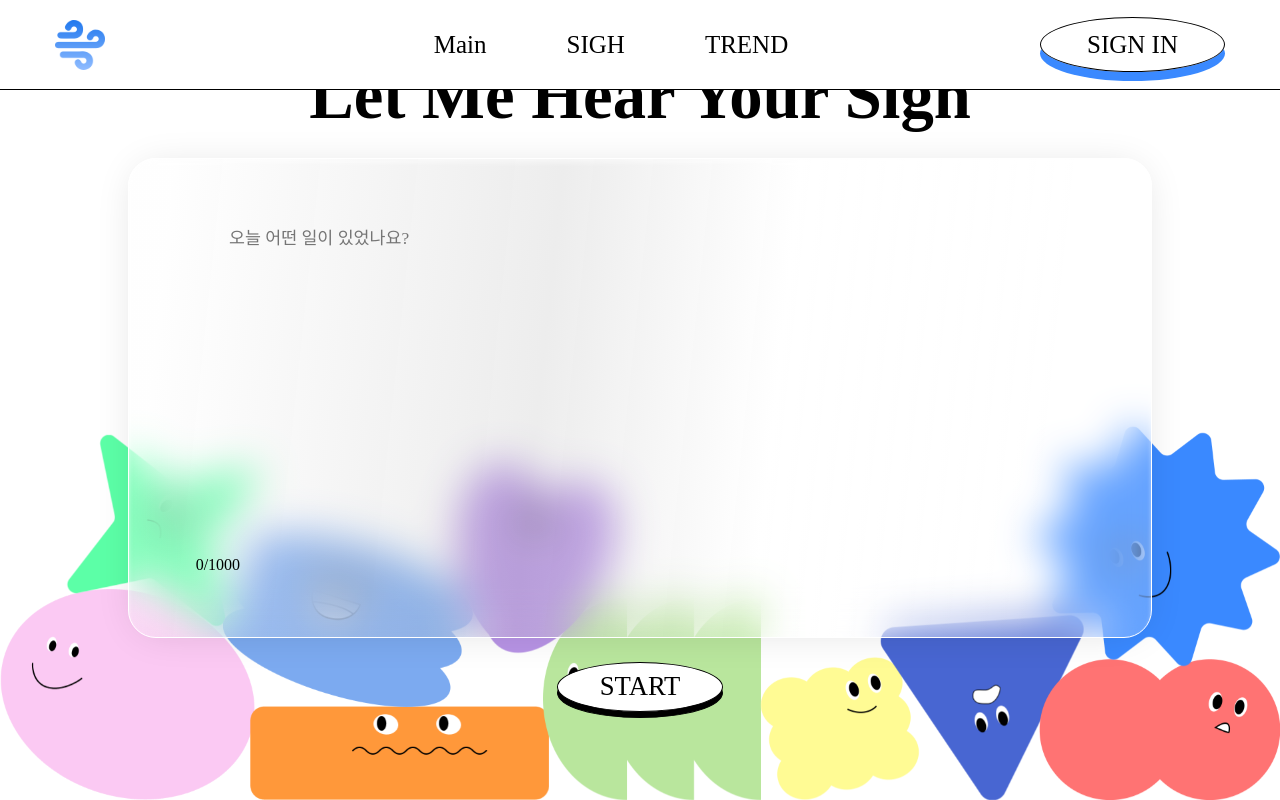
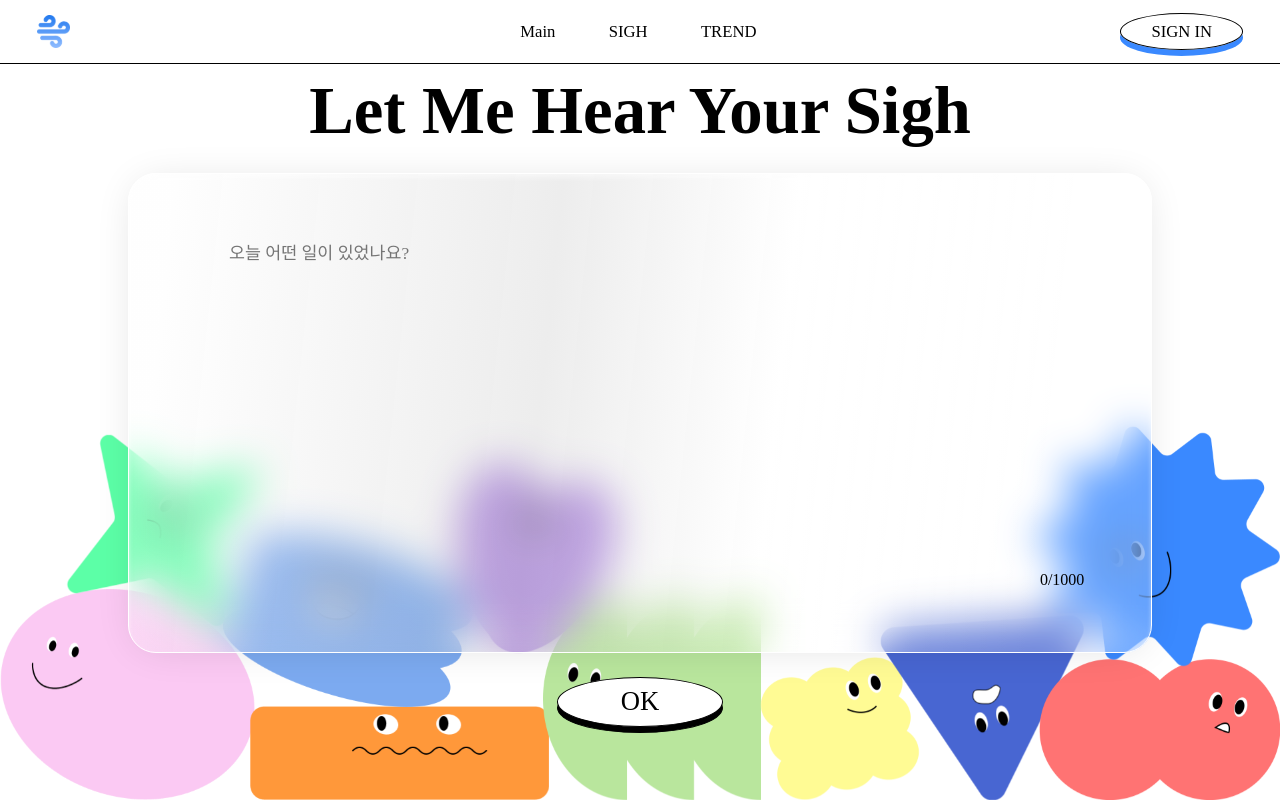
Before and after one commit to sessac-3rd-team-A/FE, a Next.js app: page /sigh in a window 1280 px wide. Both pictures are taken after a click on the button "START". Built offline with nearby package versions, Linux system fonts and the light colour scheme; a web font is replaced by a local one.

Commit message:
feat: 작성 start 애니메이션 추가

```diff
--- a/package.json
+++ b/package.json
@@ -18,7 +18,6 @@
     "faker": "^6.6.6",
     "moment": "^2.29.4",
     "next": "14.0.4",
-    "node-sass": "^9.0.0",
     "react": "^18",
     "react-calendar": "^4.7.0",
     "react-chartjs-2": "^5.2.0",
--- a/src/containers/Sigh/index.tsx
+++ b/src/containers/Sigh/index.tsx
@@ -5,16 +5,26 @@ import React, { useState } from 'react';
 
 export default function SighPage() {
   const [sighText, setSighText] = useState<string>('');
+  const [isVisible, setIsVisible] = useState<boolean>(false);
+  const [buttonText, setButtonText] = useState<string>('START');
+
   const handleInputChange = (event: React.ChangeEvent<HTMLTextAreaElement>) => {
     const newText = event.target.value;
     setSighText(newText);
+  };
+
+  const handleStartButtonClick = () => {
+    setIsVisible((prevVisible) => !prevVisible);
+    setButtonText((prevText) => (prevText === 'START' ? 'OK' : 'START'));
   };
 
   return (
     <div className="sighContainer">
       <main className="sighMainContainer">
         <h1 className="sighH">Let me hear your sigh</h1>
-        <article className="sighWrite">
+        <article
+          className={`sighWrite ${isVisible ? 'sighVisible' : 'sighUnVisible'}`}
+        >
           <textarea
             className="sighText"
             placeholder="오늘 어떤 일이 있었나요?"
@@ -23,7 +33,9 @@ export default function SighPage() {
           />
           <p>{sighText.length}/1000</p>
         </article>
-        <button className="sighBtn">START</button>
+        <button className="sighBtn" onClick={handleStartButtonClick}>
+          {buttonText}
+        </button>
       </main>
       <div className="sighDoodles">
         <img
--- a/src/containers/common/header.tsx
+++ b/src/containers/common/header.tsx
@@ -6,7 +6,7 @@ export default function Header() {
   return (
     <header className="headerContainer">
       <img src="/logo.svg" alt="logo" className="headerLogo" />
-      <div style={{ marginLeft: '77px' }}>
+      <div>
         <Link href={'/'} className="headerMenu">
           Main
         </Link>
--- a/src/styles/header.scss
+++ b/src/styles/header.scss
@@ -32,37 +32,40 @@ a {
   display: flex;
   position: fixed;
   z-index: 100;
-  background-color: white;
+  background-color: transparent;
   justify-content: space-between;
   align-items: center;
   width: 100%;
-  height: 90px;
   border-bottom: 1px solid;
+  padding: toSize(20) toSize(55);
 
   .headerLogo {
-    width: 50px;
-    margin-left: 55px;
+    width: toSize(50);
   }
+
+  & div:first-of-type {
+    margin-left: toSize(130);
+  }
+
   .headerMenu {
     color: black;
     font-family: Lemon Milk;
-    font-size: 25px;
+    font-size: toSize(25);
     cursor: pointer;
 
     &.middle {
-      margin: 0 80px;
+      margin: 0 toSize(80);
     }
 
     &.signInBtn {
       display: flex;
       align-items: center;
       justify-content: center;
-      margin-right: 55px;
-      width: 185px;
-      height: 55px;
+      width: toSize(185);
+      height: toSize(55);
       border-radius: 50%;
       border: 1px solid;
-      box-shadow: 0 9px #3a89ff;
+      box-shadow: 0 toSize(9) #3a89ff;
     }
   }
 }
--- a/src/styles/sigh.scss
+++ b/src/styles/sigh.scss
@@ -1,7 +1,7 @@
 @import '/src/styles/global.scss';
 
 .sighContainer {
-  height: calc(100vh - toSize(45));
+  height: calc(100vh - toSize(100));
 }
 
 .sighMainContainer {
@@ -19,7 +19,7 @@
   font-weight: 700;
   line-height: normal;
   text-transform: capitalize;
-  margin-top: 0;
+  margin-top: toSize(100);
   margin-bottom: 3vh;
   z-index: 1;
 }
@@ -35,11 +35,13 @@
   font-size: toSize(40);
   z-index: 1;
   margin-top: 3vh;
+  cursor: pointer;
 }
 
 .sighWrite {
+  visibility: hidden;
   width: 80vw;
-  height: 60vh;
+  height: 0;
   border-radius: 28px;
   border: 1px solid #fff;
   background: linear-gradient(
@@ -55,7 +57,9 @@
     0px 2px 41.4px -10px rgba(0, 0, 0, 0.14);
   backdrop-filter: blur(20px);
   z-index: 1;
-  padding: toSize(100) toSize(100);
+
+  transition: all 0.5s ease-in;
+  opacity: 0;
 
   .sighText {
     border: none;
@@ -70,6 +74,16 @@
     padding: 0 toSize(50);
     outline: none;
   }
+
+  p {
+    float: right;
+  }
+}
+.sighVisible {
+  visibility: visible;
+  height: 60vh;
+  opacity: 100;
+  padding: toSize(100) toSize(100);
 }
 
 .sighDoodles {
```
Also changed, not shown: 1 other file (tests, documents, lock files or other folders).
